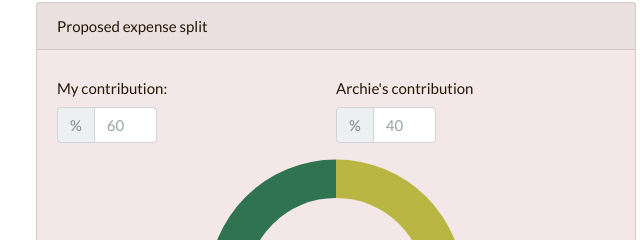
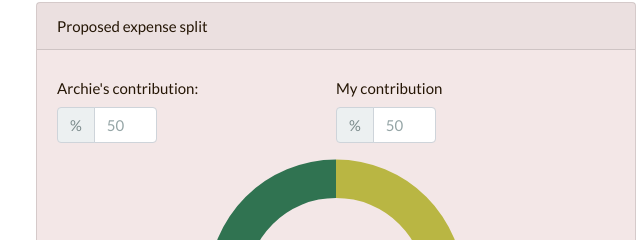
Before and after one commit to baileytalks/baileytalks.github.io, a plain HTML site: page team-joint-account/step4.html in a window 1280 px wide. Shown: the part 248-488 px from the top of the page, 304-944 px from the left. Drawn offline with Linux system fonts and the light colour scheme.

```diff
--- a/team-joint-account/step4.html
+++ b/team-joint-account/step4.html
@@ -55,21 +55,21 @@
 				<div class="card-header">Proposed expense split</div>
 				<div class="card-body">
 					<div class="form-group split-group">
-						<label class="col-form-label" for="input1">My contribution:</label>
+						<label class="col-form-label" for="input1">Archie's contribution:</label>
 						<div class="input-group">
 							<div class="input-group-prepend">
 								<span class="input-group-text">%</span>
 							</div>
-							<input type="text" class="form-control" placeholder="60" id="input1" max="100" />
+							<input type="text" class="form-control" placeholder="50" id="input1" max="100" />
 						</div>
 					</div>
 					<div class="form-group split-group">
-						<label class="col-form-label" for="input2">Archie's contribution</label>
+						<label class="col-form-label" for="input2">My contribution</label>
 						<div class="input-group">
 							<div class="input-group-prepend">
 								<span class="input-group-text">%</span>
 							</div>
-							<input type="text" class="form-control" placeholder="40" id="input2" max="100" />
+							<input type="text" class="form-control" placeholder="50" id="input2" max="100" />
 						</div>
 					</div>
 				</div>
```
